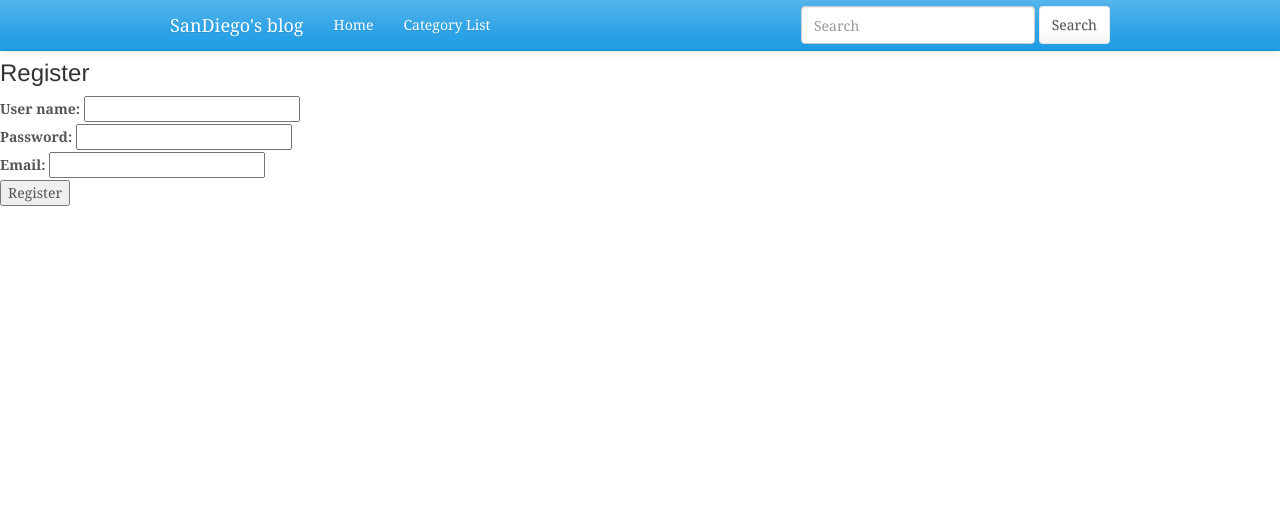
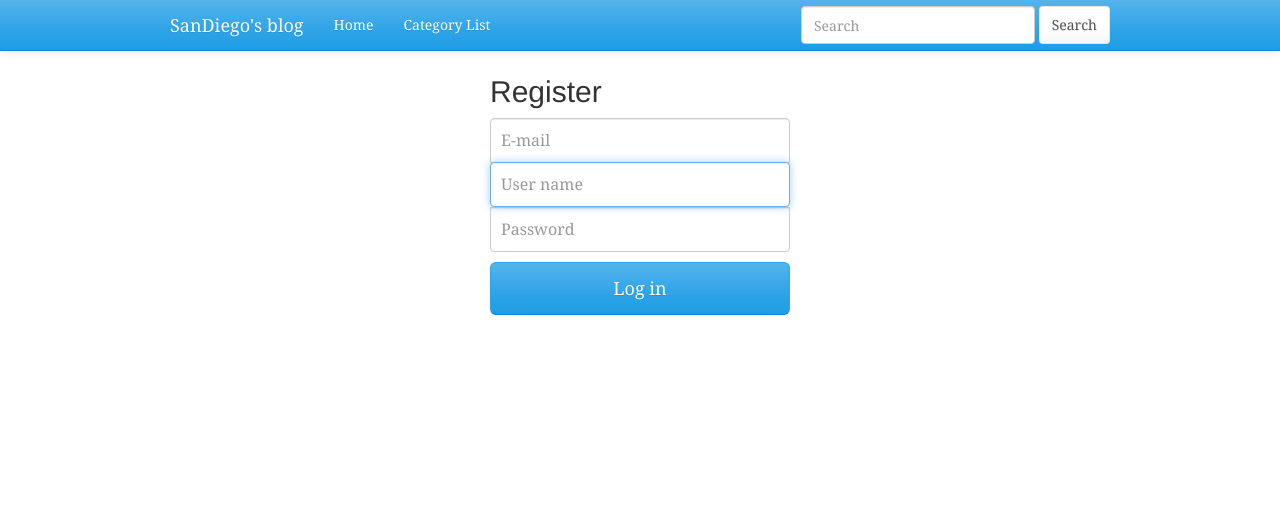
Before and after one commit to San-Diego/PHP-Teamwork, a PHP site: page /register.php in a window 1280 px wide. Shown: the top 514 px of the page. Run offline with PHP 8.4, Linux system fonts and the light colour scheme; some libraries are stand-ins or nearby versions.

Commit message:
styled login and register
Conflicts:
	views/elements/login_form.php

```diff
--- a/views/elements/login_form.php
+++ b/views/elements/login_form.php
@@ -1,10 +1,8 @@
 <div class="container">
     <form method="post" class="form-signin" role="form">
             <h2 class="form-signin-heading">Please log in</h2>
-            <label for="inputEmail" class="sr-only">Email address</label>
             <input type="text" id="username" name="username" class="form-control" placeholder="User name" required autofocus>
-            <label for="inputPassword" class="sr-only">Password</label>
-            <input type="password" id="inputPassword" class="form-control" placeholder="Password" required>
+            <input type="password" id="inputPassword" name="password" class="form-control" placeholder="Password" required>
             <input class="btn btn-lg btn-primary btn-block" type="submit" value="Log in"/>
     </form>
 </div> <!-- /container -->
--- a/views/elements/register_form.php
+++ b/views/elements/register_form.php
@@ -1,10 +1,9 @@
-<h3>Register</h3>
-<form method="POST" action="">
-    <label>User name:</label>
-    <input type="text" name="username"/><br />
-    <label>Password:</label>
-    <input type="password" name="password" /><br />
-    <label>Email:</label>
-    <input type="email" name="email" /><br/>
-    <input type="submit" value="Register"/><br />
-</form>
+<div class="container">
+    <form method="post" class="form-signin" role="form">
+        <h2 class="form-signin-heading">Register</h2>
+        <input type="email" id="inputEmail" name="email" class="form-control" placeholder="E-mail" required>
+        <input type="text" id="username" name="username" class="form-control" placeholder="User name" required autofocus>
+        <input type="password" id="inputPassword" class="form-control" placeholder="Password" required>
+        <input class="btn btn-lg btn-primary btn-block" type="submit" value="Log in"/>
+    </form>
+</div> <!-- /container -->
```
